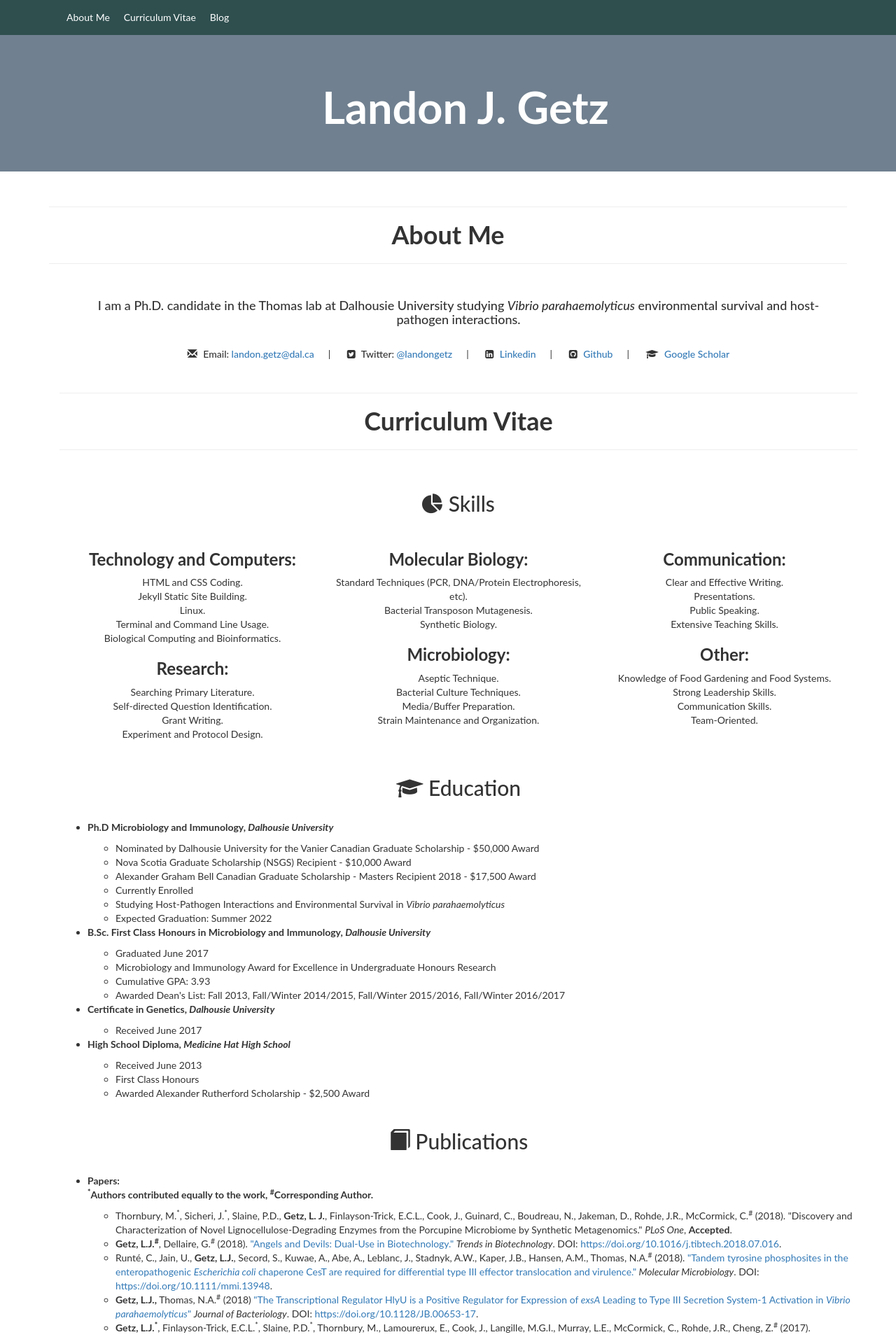
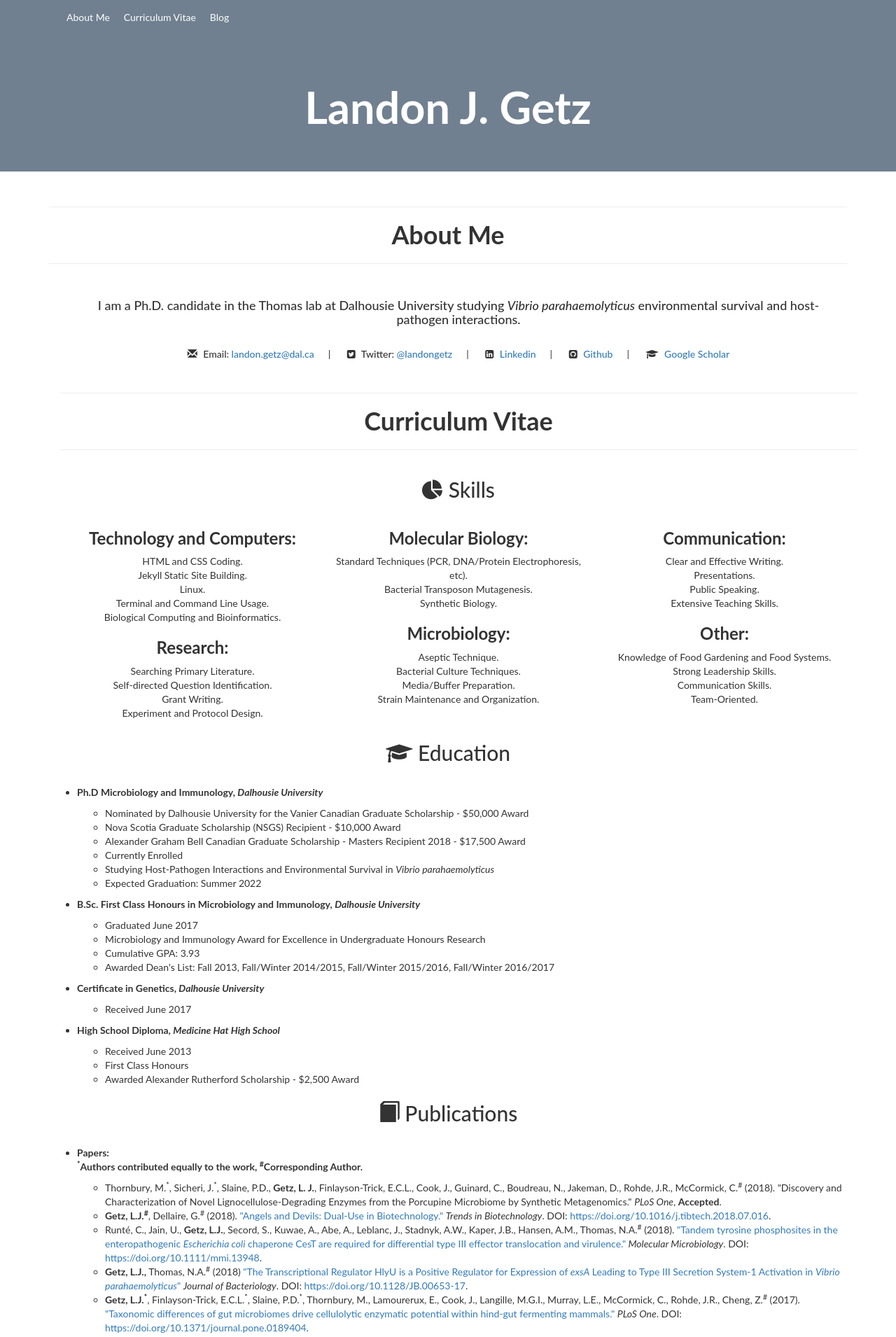
Before and after one commit to LandonGetz/OldCVWebsite, a Jekyll site: the page built from index.md, in a window 1280 px wide. Shown: the top 1910 px of the page at 70% size. Built offline with Jekyll 4.4.1, drawn with Linux system fonts in a browser that asks for light colours; nearby versions of some CDN libraries; some of the changed text lies outside the part shown.

Commit message:
Edited style

```diff
--- a/css/default.css
+++ b/css/default.css
@@ -14,7 +14,7 @@ body {
 
 #navbar {
     font-family: 'Lato', sans-serif;
-    background-color: #2F4F4F;
+    background-color: #708090;
     width: 100%;
 }
 
@@ -78,7 +78,6 @@ h1 {
     text-align: center;
     color: white;
     font-family: 'Lato', serif;
-    padding-left: 50px;
     font-weight: bold;
 }
 
@@ -108,7 +107,6 @@ h1 {
 
 h2 {
     text-align: center;
-    padding:20px;
 }
 
 #image {
@@ -142,4 +140,14 @@ h2 {
 
 #Education {
     text-align: center;
+    align-content: center;
 }
+
+#CVcontent {
+    align-content: center;
+    text-align: center
+}
+
+#list {
+    padding-top: 10px;
+}
--- a/index.md
+++ b/index.md
@@ -23,7 +23,6 @@ scroll: true
     <h5 id="contactbuttons"><i id="icon" class="fa fa-graduation-cap" aria-hidden="true"></i>  <a href="https://scholar.google.ca/citations?user=cFMTBYMAAAAJ&hl=en&authuser=3">Google Scholar</a></h5>
 </div>
 <div class="container" id="CV">
-<div>
     <hr>
     <h1 id="CVcontent"><b>Curriculum Vitae</b></h1>
     <hr>
@@ -83,7 +82,8 @@ scroll: true
         </div>
     </div>
     </div>
-
+</div>
+<div>
    <h2 id="Education"><span class="fa fa-graduation-cap" aria-hidden="true"></span>  Education</h2>
     <ul id="list">
         <li id="list"><b>Ph.D Microbiology and Immunology, <i>Dalhousie University</i></b>
@@ -117,7 +117,6 @@ scroll: true
                 </ul>
             </li>
     </ul>
-    </div>
         <h2><span class="glyphicon glyphicon-book" aria-hidden="true"></span>  Publications</h2>
     <ul id="list">
       <li id="list"><b>Papers: </b>
@@ -352,4 +352,3 @@ scroll: true
             </li>
         </ul>
 </div>
-</div>
```
Also changed, not shown: other parts of index.md (+1 -0 lines).
